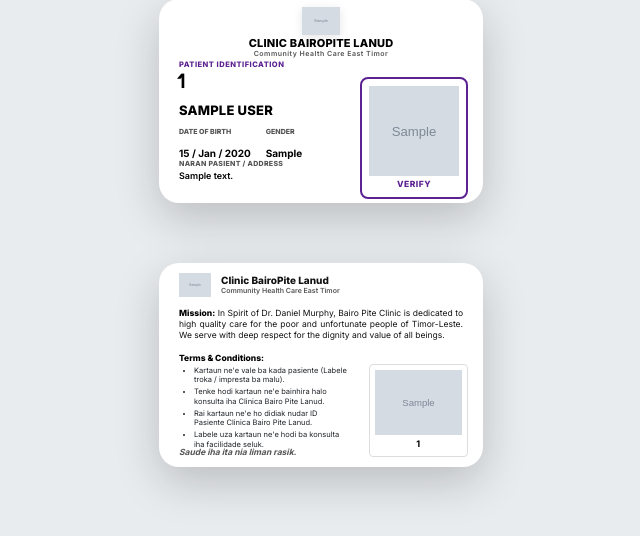
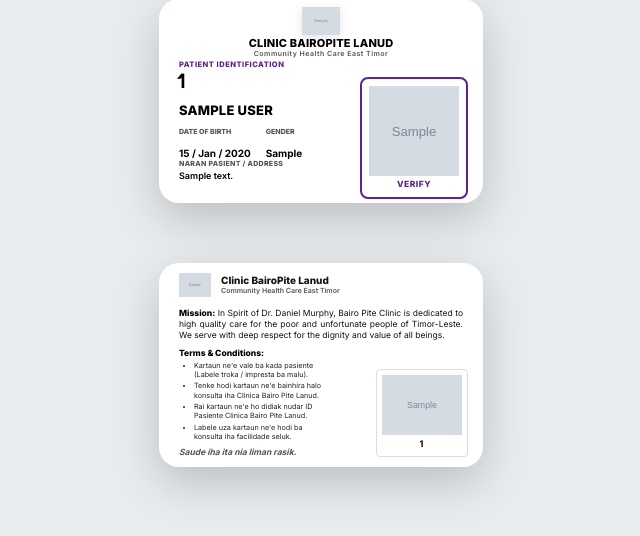
Before and after one commit to githublucio/pasient_system, a Django app: template backend/templates/printing/card_preview.html in a window 1280 px wide. Shown: the part 251-787 px from the top of the page, without its empty margins (319-959 px from the left). Run offline with Django 5.2, Linux system fonts and the light colour scheme; the template is opened without the code that fills it: most values are stand-ins (such as "Sample title", 1, 10 or a date in 2020); grey boxes marked "Sample" are stand-in pictures; parts of the project's set-up code (start-up, migrations or seed data) failed here and were passed over.

Commit message:
Fix 500 error and cleanup card layout

```diff
--- a/backend/fix_cloud_perms.py
+++ b/backend/fix_cloud_perms.py
@@ -4,7 +4,7 @@ import django
 os.environ.setdefault('DJANGO_SETTINGS_MODULE', 'clinic_core.settings')
 django.setup()
 
-from django.contrib.auth.models import Group, Permission
+from django.contrib.auth.models import Group, Permission, User
 from django.contrib.contenttypes.models import ContentType
 from medical_records.models import Visit
 
--- a/backend/medical_records/views.py
+++ b/backend/medical_records/views.py
@@ -566,8 +566,9 @@ def perform_examination(request, visit_uuid):
 
     # Role-based detection
     is_nurse = False
-    if hasattr(request.user, 'staff_profile'):
-        is_nurse = request.user.staff_profile.category.name.upper() == 'PARAMEDIS'
+    staff_profile = getattr(request.user, 'staff_profile', None)
+    if staff_profile and staff_profile.category:
+        is_nurse = staff_profile.category.name.upper() == 'PARAMEDIS'
 
     FormClass = EmergencyExaminationForm if is_emergency else ExaminationForm
 
--- a/backend/templates/base.html
+++ b/backend/templates/base.html
@@ -253,8 +253,8 @@
 
 <body>
     {% with profile=user.staff_profile %}
-    {% with dept=profile.department.code.upper %}
-    {% with cat=profile.category.name.upper %}
+    {% with dept=profile.department.code.upper|default:'' %}
+    {% with cat=profile.category.name.upper|default:'' %}
     {% with is_admin=user.is_superuser %}
     <aside class="sidebar" id="sidebar">
         <div class="sb-brand"><img src="{% static 'assets/Logo.png' %}" alt="Logo"><span>Bairo Pite CMS</span></div>
--- a/backend/templates/printing/card_preview.html
+++ b/backend/templates/printing/card_preview.html
@@ -209,10 +209,10 @@
 
         .terms-box {
             position: absolute;
-            top: 90px;
+            top: 85px; /* Moved up slightly */
             left: 20px;
-            right: 135px; /* Increased space to avoid barcode overlap */
-            font-size: 7.5px;
+            right: 155px; /* Even more room for barcode */
+            font-size: 7.2px; /* Slightly smaller font to fit well */
             line-height: 1.3;
         }
         .terms-box b { font-weight: 800; font-size: 8.5px; color: #000; display: block; margin-bottom: 2px; }
@@ -230,9 +230,9 @@
             border: 1px solid #ddd;
         }
         .barcode-img-back {
-            height: 65px; /* Balanced height for neatness */
+            height: 60px; /* Adjusted height */
             width: auto;
-            /* Sharp rendering for better scanning */
+            max-width: 130px; /* Force it to stay within its area */
             image-rendering: -webkit-optimize-contrast;
             image-rendering: crisp-edges;
             image-rendering: pixelated;
```
Also changed, not shown: backend/printing/utils.py (+4 -4 lines), backend/regenerate_assets.py (added, +26 -0 lines).
